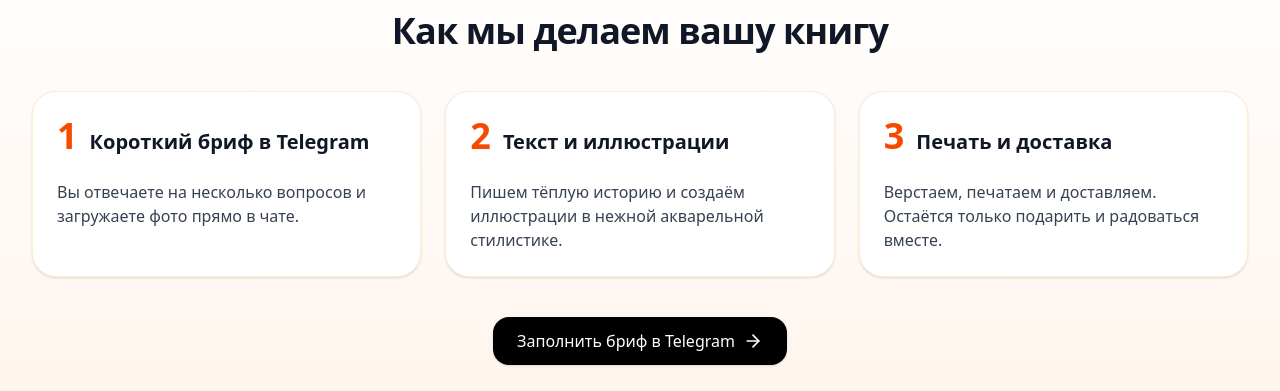
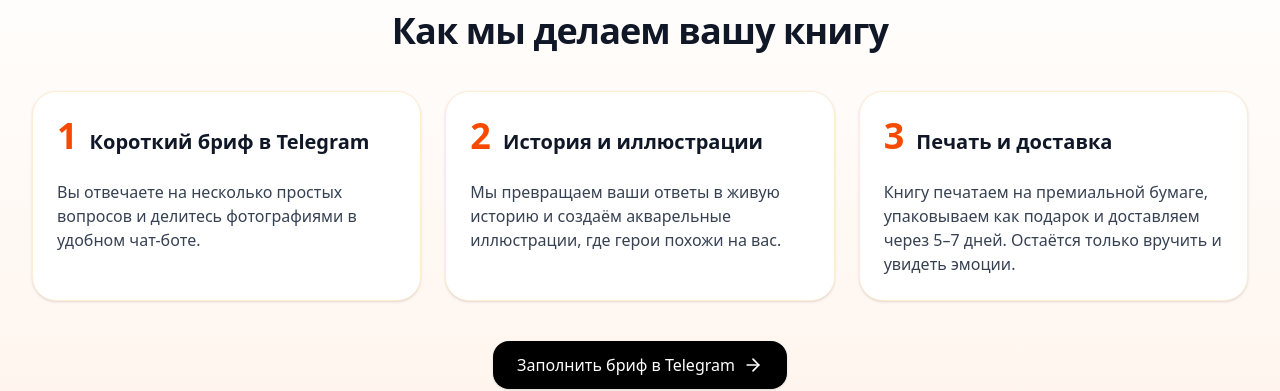
Before and after one commit to pastushin86-cpu/voobrazhay-landing, a Next.js app: page / in a window 1280 px wide. Shown: the part 1304-1695 px from the top of the page. Built offline with nearby package versions, Linux system fonts and the light colour scheme.

Commit message:
feat: update 'How we make your book' section texts
- Step 1: emphasize simple questions and convenient chat-bot
- Step 2: highlight turning answers into living story with watercolor illustrations
- Step 3: detail premium paper printing, gift packaging and 5-7 day delivery with emotional impact

```diff
--- a/src/app/page.tsx
+++ b/src/app/page.tsx
@@ -152,15 +152,15 @@ export default function VoobrazhayLanding() {
             {[{
               step: 1,
               title: "Короткий бриф в Telegram",
-              text: "Вы отвечаете на несколько вопросов и загружаете фото прямо в чате.",
+              text: "Вы отвечаете на несколько простых вопросов и делитесь фотографиями в удобном чат-боте.",
             },{
               step: 2,
-              title: "Текст и иллюстрации",
-              text: "Пишем тёплую историю и создаём иллюстрации в нежной акварельной стилистике.",
+              title: "История и иллюстрации",
+              text: "Мы превращаем ваши ответы в живую историю и создаём акварельные иллюстрации, где герои похожи на вас.",
             },{
               step: 3,
               title: "Печать и доставка",
-              text: "Верстаем, печатаем и доставляем. Остаётся только подарить и радоваться вместе.",
+              text: "Книгу печатаем на премиальной бумаге, упаковываем как подарок и доставляем через 5–7 дней. Остаётся только вручить и увидеть эмоции.",
             }].map((s) => (
               <motion.div key={s.step} {...fadeUp}>
                 <Card className="rounded-3xl border-orange-100 h-full">
```
